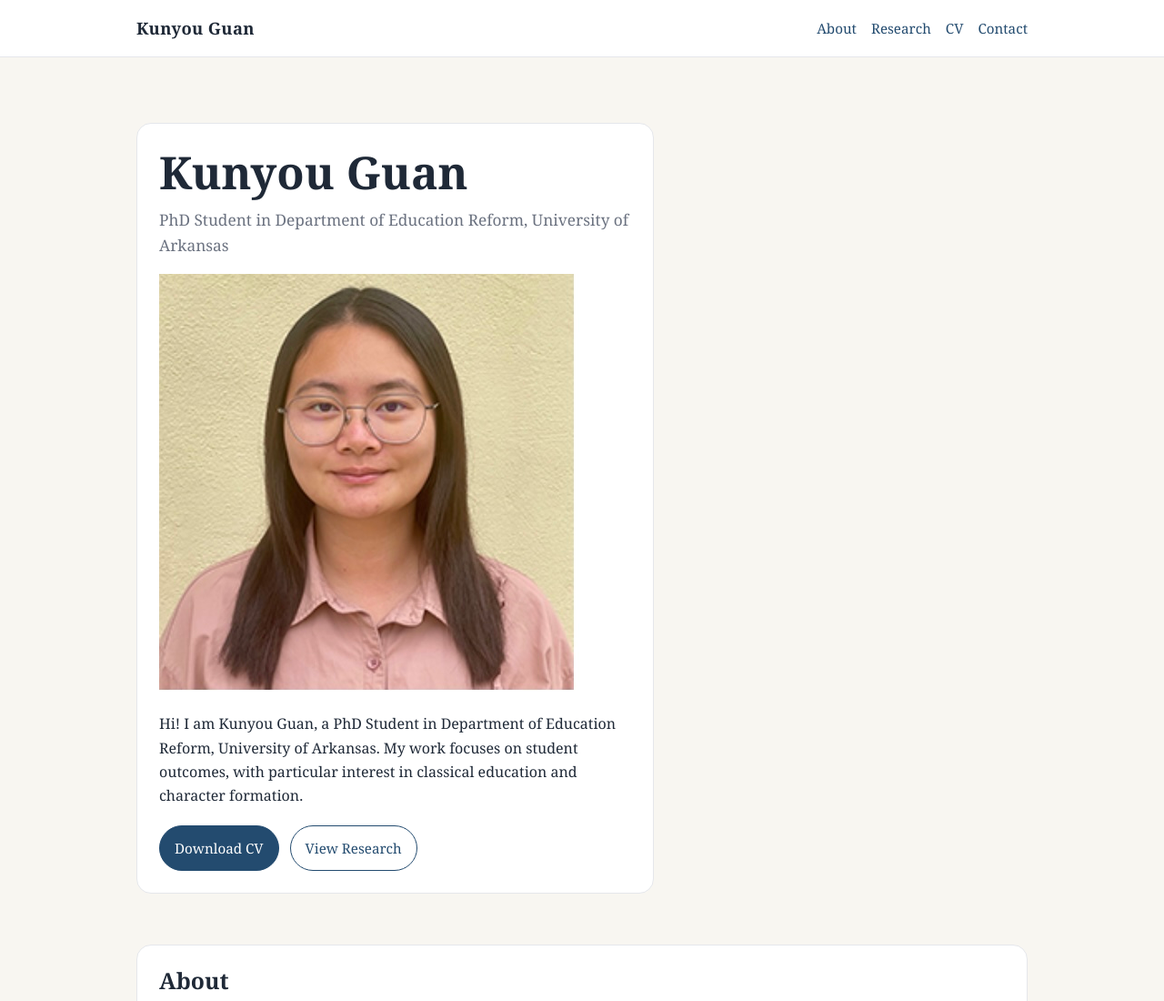
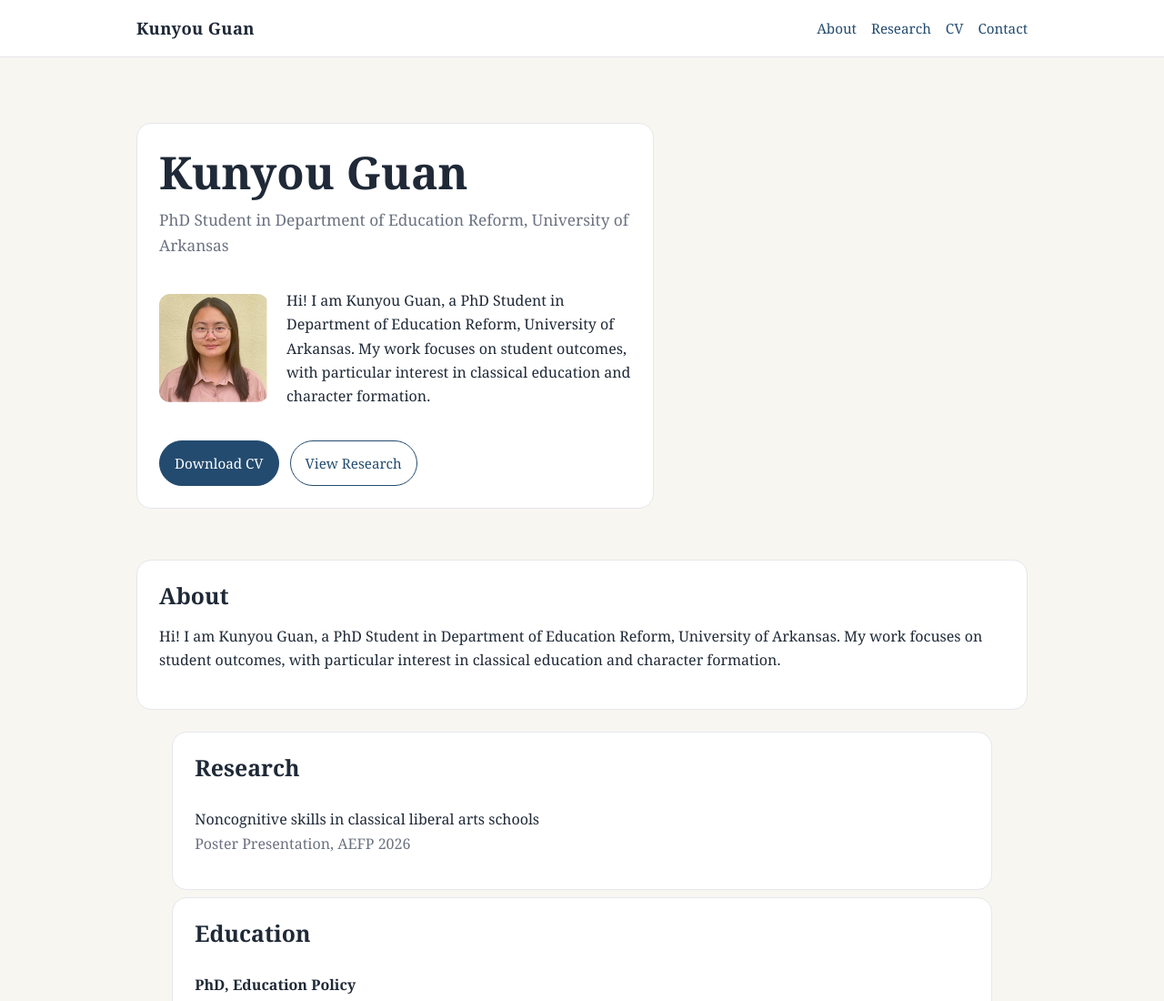
Before and after one commit to kunyouguan/kunyouguan.github.io, a plain HTML site: page index.html in a window 1280 px wide. Shown: the top 1100 px of the page at 91% size. Drawn offline with Linux system fonts and the light colour scheme.

Commit message:
Update index.html

```diff
--- a/index.html
+++ b/index.html
@@ -186,9 +186,11 @@
       <div class="hero-card">
         <h1>Kunyou Guan</h1>
         <div class="subtitle">PhD Student in Department of Education Reform, University of Arkansas</div>
-      <div class="hero-flex">
-        <img src="ProfileGitHub.jpg" alt="Your photo">
-        <div class="hero-bio">
+      <div style="display:flex; align-items:center; justify-content:center; gap:20px;">
+
+        <img src="ProfileGitHub.jpg" alt="Your photo" style="width:120px; border-radius:12px; felx-shrink:0;">
+
+        <div style="max-width:500px; text-align:left;">
           <p>
             Hi! I am Kunyou Guan, a PhD Student in Department of Education Reform, University of Arkansas. My work focuses on student outcomes, with particular interest in classical education and character formation.
           </p>
```
